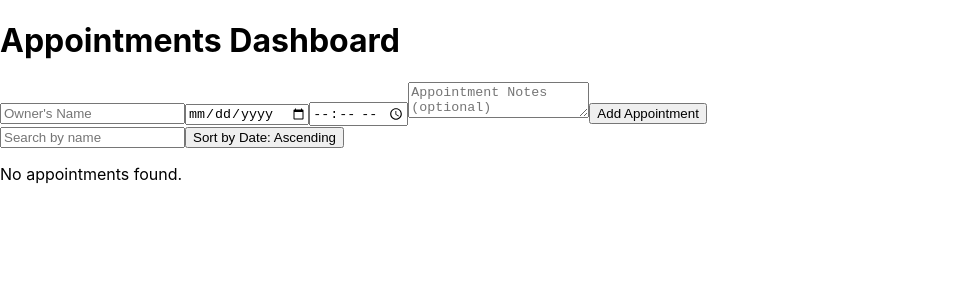
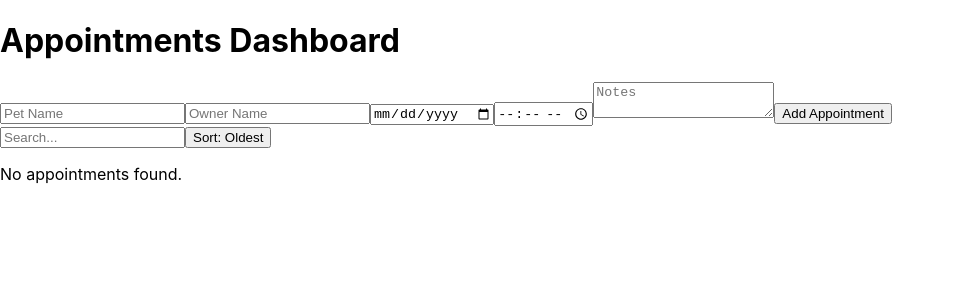
Before and after one commit to ManibalaSinha/TaskManager, a React (Create React App) app: page / in a window 1280 px wide. Shown: the top 300 px of the page, without its empty margins (0-955 px from the left). Built offline with nearby package versions, Linux system fonts and the light colour scheme.

Commit message:
Update: Final version of appointment tracker

```diff
--- a/src/App.js
+++ b/src/App.js
@@ -25,14 +25,15 @@ export default function App() {
 
   const filtered = appointments
     .filter((a) =>
-      [a.name, a.owner, a.notes].some((field) =>
-        field.toLowerCase().includes(searchTerm.toLowerCase())
-      )
+      [a.petName, a.ownerName]
+        .join(" ")
+        .toLowerCase()
+        .includes(searchTerm.toLowerCase())
     )
     .sort((a, b) =>
       sortAsc
-        ? new Date(a.date) - new Date(b.date)
-        : new Date(b.date) - new Date(a.date)
+        ? new Date(`${a.date}T${a.time}`) - new Date(`${b.date}T${b.time}`)
+        : new Date(`${b.date}T${b.time}`) - new Date(`${a.date}T${a.time}`)
     );
 
   return (
--- a/src/components/AddAppointmentForm.jsx
+++ b/src/components/AddAppointmentForm.jsx
@@ -2,91 +2,65 @@ import { useState } from "react";
 
 export default function AddAppointmentForm({ onAdd }) {
   const [form, setForm] = useState({
-    name: "",
+    petName: "",
+    ownerName: "",
     date: "",
     time: "",
     notes: "",
   });
 
-  const [error, setError] = useState("");
-
-  const handleChange = (e) => {
-    setForm({
-      ...form,
-      [e.target.name]: e.target.value,
-    });
-  };
+  const handleChange = (e) =>
+    setForm({ ...form, [e.target.name]: e.target.value });
 
   const handleSubmit = (e) => {
     e.preventDefault();
-
-    const { name, date, time } = form;
-
-    // Simple validation
-    if (!name || !date || !time) {
-      setError("All fields except notes are required.");
-      return;
-    }
-
-    setError("");
+    if (!form.petName || !form.ownerName || !form.date || !form.time) return;
     onAdd({ ...form, id: Date.now() });
-
-    // Reset form
-    setForm({
-      name: "",
-      date: "",
-      time: "",
-      notes: "",
-    });
+    setForm({ petName: "", ownerName: "", date: "", time: "", notes: "" });
   };
 
   return (
-    <form
-      onSubmit={handleSubmit}
-      className="p-4 border rounded mb-4 bg-white shadow"
-    >
-      {error && <p className="text-red-600 mb-2">{error}</p>}
-
+    <form onSubmit={handleSubmit} className="bg-white p-4 shadow rounded mb-4">
       <input
-        type="text"
-        name="name"
-        value={form.name}
+        name="petName"
+        value={form.petName}
         onChange={handleChange}
-        placeholder="Owner's Name"
-        className="block w-full mb-2 p-2 border rounded"
+        placeholder="Pet Name"
+        className="w-full mb-2 p-2 border rounded"
         required
       />
-
       <input
+        name="ownerName"
+        value={form.ownerName}
+        onChange={handleChange}
+        placeholder="Owner Name"
+        className="w-full mb-2 p-2 border rounded"
+        required
+      />
+      <input
+        name="date"
         type="date"
-        name="date"
         value={form.date}
         onChange={handleChange}
-        className="block w-full mb-2 p-2 border rounded"
+        className="w-full mb-2 p-2 border rounded"
         required
       />
-
       <input
+        name="time"
         type="time"
-        name="time"
         value={form.time}
         onChange={handleChange}
-        className="block w-full mb-2 p-2 border rounded"
+        className="w-full mb-2 p-2 border rounded"
         required
       />
-
       <textarea
         name="notes"
         value={form.notes}
         onChange={handleChange}
-        placeholder="Appointment Notes (optional)"
-        className="block w-full mb-2 p-2 border rounded"
-      ></textarea>
-
-      <button
-        type="submit"
-        className="bg-blue-600 text-white px-4 py-2 rounded hover:bg-blue-700"
-      >
+        placeholder="Notes"
+        className="w-full mb-2 p-2 border rounded"
+      />
+      <button className="bg-blue-600 text-white px-4 py-2 rounded w-full">
         Add Appointment
       </button>
     </form>
--- /dev/null
+++ b/src/components/AppointmentItem.jsx
@@ -0,0 +1,20 @@
+export default function AppointmentItem({ apt, onDelete }) {
+  return (
+    <li className="border p-4 rounded shadow-sm bg-white">
+      <div className="flex justify-between">
+        <h3 className="text-lg font-bold">{apt.petName}</h3>
+        <button
+          onClick={() => onDelete(apt.id)}
+          className="text-red-500 hover:underline"
+        >
+          Delete
+        </button>
+      </div>
+      <p className="text-sm text-gray-600">Owner: {apt.ownerName}</p>
+      <p className="text-sm text-gray-600">
+        {apt.date} at {apt.time}
+      </p>
+      {apt.notes && <p className="mt-2 text-sm">{apt.notes}</p>}
+    </li>
+  );
+}
--- a/src/components/AppointmentList.jsx
+++ b/src/components/AppointmentList.jsx
@@ -1,14 +1,13 @@
+import AppointmentItem from "./AppointmentItem";
+
 export default function AppointmentList({ appointments, onDelete }) {
-  if (appointments.length === 0) return <p>No appointments found.</p>;
+  if (appointments.length === 0)
+    return <p className="text-gray-500 mt-4">No appointments found.</p>;
 
   return (
     <ul className="space-y-2">
       {appointments.map((apt) => (
-        <li key={apt.id} className="p-4 border rounded shadow-sm">
-          <strong>{apt.name}</strong> - {apt.date} at {apt.time}
-          <p>{apt.notes}</p>
-          <button onClick={() => onDelete(apt.id)}>Delete</button>
-        </li>
+        <AppointmentItem key={apt.id} apt={apt} onDelete={onDelete} />
       ))}
     </ul>
   );
--- a/src/components/SearchBar.jsx
+++ b/src/components/SearchBar.jsx
@@ -2,10 +2,10 @@ export default function SearchBar({ searchTerm, setSearchTerm }) {
   return (
     <input
       type="text"
-      placeholder="Search by name"
       value={searchTerm}
       onChange={(e) => setSearchTerm(e.target.value)}
-      className="mb-4 p-2 border rounded"
+      placeholder="Search..."
+      className="border p-2 rounded w-full mr-2"
     />
   );
 }
--- a/src/components/SortToggle.jsx
+++ b/src/components/SortToggle.jsx
@@ -1,7 +1,10 @@
 export default function SortToggle({ sortAsc, setSortAsc }) {
   return (
-    <button onClick={() => setSortAsc(!sortAsc)}>
-      Sort by Date: {sortAsc ? "Ascending" : "Descending"}
+    <button
+      onClick={() => setSortAsc(!sortAsc)}
+      className="px-4 py-2 bg-gray-200 rounded"
+    >
+      {sortAsc ? "Sort: Oldest" : "Sort: Newest"}
     </button>
   );
 }
```
